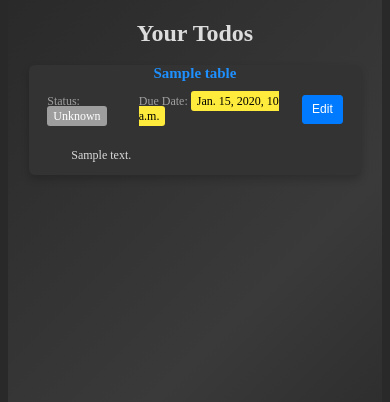
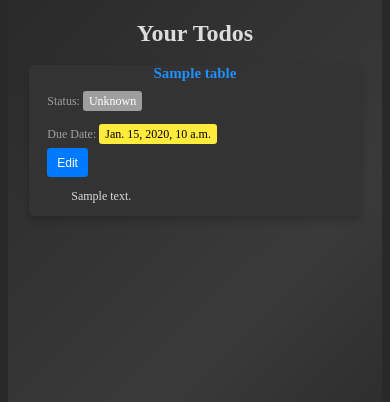
Before and after one commit to CodeWithJenis/todoapp-django, a Django app: page / in a window 390 px wide. Shown: the part 68-470 px from the top of the page. Run offline with Django 5.2, Linux system fonts and the light colour scheme; a user stored in the database is signed in; tables that the repository leaves empty hold one stand-in row (values such as "Sample post").

Commit message:
update style for small screen

```diff
--- a/static/todo_app/index.css
+++ b/static/todo_app/index.css
@@ -48,7 +48,7 @@
     transition: -webkit-transform 0.3s ease, -webkit-box-shadow 0.3s ease;
     transition: transform 0.3s ease, box-shadow 0.3s ease;
     transition: transform 0.3s ease, box-shadow 0.3s ease, -webkit-transform 0.3s ease, -webkit-box-shadow 0.3s ease;
-    max-height: 250px;
+    max-height: 350px;
     overflow-y: auto;
 }
 
@@ -127,3 +127,31 @@
 .unknown {
     background-color: #9e9e9e;
 }
+
+@media screen and (max-width: 600px) {
+    .todo-props {
+        display: -webkit-box;
+        display: -ms-flexbox;
+        display: flex;
+        -webkit-box-pack: justify;
+            -ms-flex-pack: justify;
+                justify-content: space-between;
+        -ms-flex-item-align: center;
+        -webkit-box-align: center;
+            -ms-flex-align: center;
+                align-items: baseline;
+        -webkit-box-orient: vertical;
+        -webkit-box-direction: normal;
+            -ms-flex-direction: column;
+                flex-direction: column;
+    }
+
+
+    .todo-props > * {
+        margin-bottom: 0.5rem;
+    }
+
+    .todo-props > *:last-child {
+        margin-bottom: 0;
+    }
+}
```
